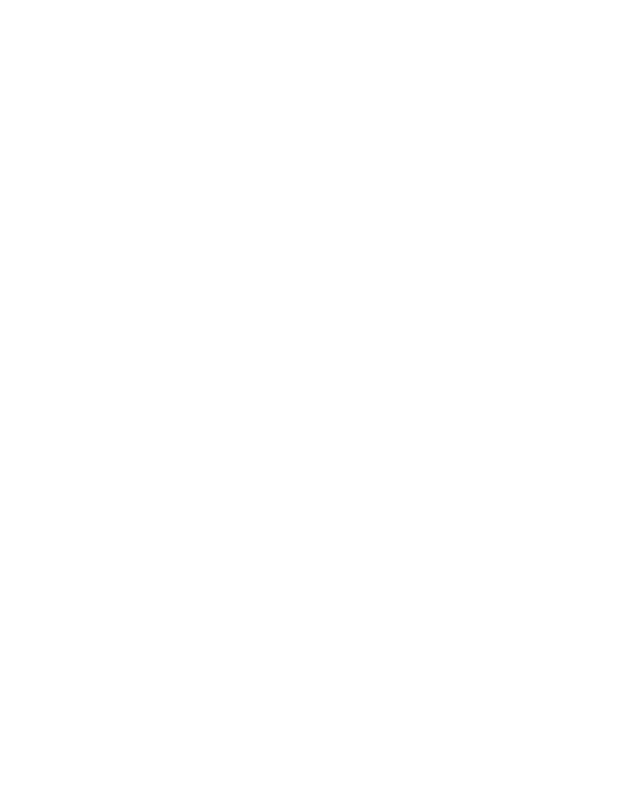
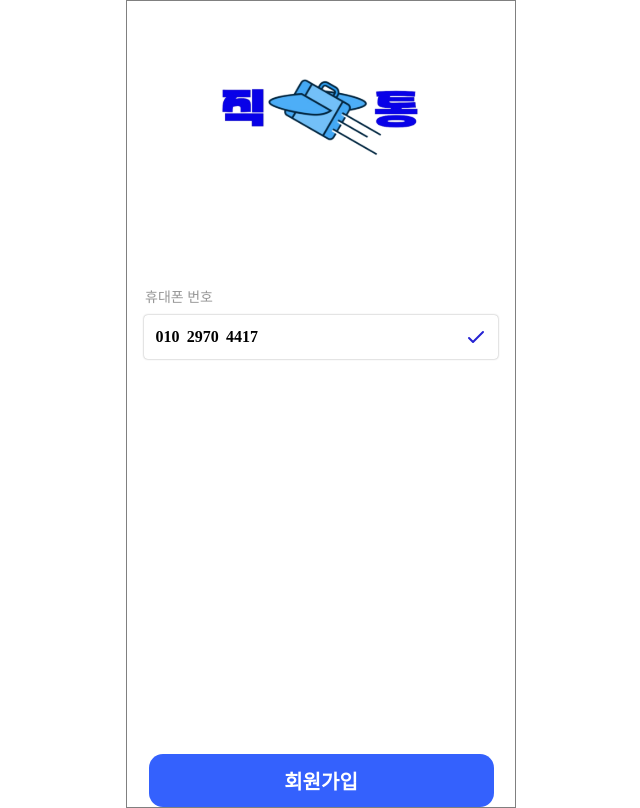
Before and after one commit to sejong-capstone-zigtong/zigtong-frontend, a React (Create React App) app: page /signup/phoneCertifyConfirm in a window 1280 px wide. Before the commit this address had no page. Shown: the whole page, without its empty margins (319-959 px from the left). Built offline with nearby package versions, Linux system fonts and the light colour scheme.

Commit message:
[feat] 휴대폰 인증 성공 시 페이지 UI 구현 완료

```diff
--- a/src/Router.jsx
+++ b/src/Router.jsx
@@ -4,6 +4,8 @@
 import Landing from "./pages/Landing";
 import Login from "./pages/Login";
 import PhoneCertify from "./pages/PhoneCertify";
+import PhoneCertifyConfirm from "./pages/PhoneCertifyConfirm";
+import Terms from "./pages/Terms";
 
 const Router = () => {
   return (
@@ -12,7 +14,9 @@
         <Route path="/" element={<Outer />}>
           <Route path="" element={<Landing />} />
           <Route path="/login" element={<Login />} />
-          <Route path="/phoneCertify" element={<PhoneCertify />} />
+          <Route path="/signup/phoneCertify" element={<PhoneCertify />} />
+          <Route path="/signup/phoneCertifyConfirm" element={<PhoneCertifyConfirm />} />
+          <Route path="/signup/terms" element={<Terms />} />
         </Route>
       </Routes>
     </BrowserRouter>
--- a/src/pages/Login.jsx
+++ b/src/pages/Login.jsx
@@ -15,7 +15,7 @@
   };
 
   const onClickSignUp = () => {
-    navigate("/phoneCertify");
+    navigate("/signup/phoneCertify");
   };
 
   return (
--- a/src/pages/PhoneCertify.jsx
+++ b/src/pages/PhoneCertify.jsx
@@ -1,4 +1,3 @@
-/* eslint-disable no-unused-vars */
 import React from "react";
 import styled from "styled-components";
 import { useNavigate } from "react-router-dom";
--- /dev/null
+++ b/src/pages/PhoneCertifyConfirm.jsx
@@ -0,0 +1,104 @@
+import React from "react";
+import styled from "styled-components";
+import { useNavigate } from "react-router-dom";
+import icon from "../assets/sign/Icon.svg";
+import check from "../assets/sign/Check.svg";
+
+const PhoneCertifyConfirm = () => {
+  const navigate = useNavigate();
+
+  const onClickIcon = () => {
+    navigate("/");
+  };
+
+  return (
+    <PhoneCertifyConfirmTotalComponent>
+      <IconComponent onClick={onClickIcon} src={icon} alt="icon" />
+      <PhoneLabel>휴대폰 번호</PhoneLabel>
+      <PhoneTotalComponent>
+        <PhoneComponent>
+          <PhoneTextFirst>010</PhoneTextFirst>
+          <PhoneTextOther>2970</PhoneTextOther>
+          <PhoneTextOther>4417</PhoneTextOther>
+          <PhoneCheckImg src={check} alt="V" />
+        </PhoneComponent>
+      </PhoneTotalComponent>
+      <SignUpBtn>회원가입</SignUpBtn>
+    </PhoneCertifyConfirmTotalComponent>
+  );
+};
+
+export default PhoneCertifyConfirm;
+
+const PhoneCertifyConfirmTotalComponent = styled.div`
+  width: 100%;
+  height: 100%;
+  display: flex;
+  flex-direction: column;
+  align-items: center;
+  background-color: #fff;
+`;
+
+const IconComponent = styled.img`
+  margin: 72px 0px 0px 0px;
+  width: 211px;
+  height: 85px;
+  cursor: pointer;
+`;
+
+const PhoneLabel = styled.div`
+  font-family: "Pretendard Variable";
+  margin: 128px 0px 0px 18px;
+  color: #979797;
+  align-self: flex-start;
+  font-size: 14px;
+`;
+
+const PhoneTotalComponent = styled.div`
+  margin: 9px 0px 0px 0px;
+  position: relative;
+  display: flex;
+  align-items: center;
+  font-weight: 600;
+`;
+
+const PhoneComponent = styled.div`
+  display: flex;
+  align-items: center;
+  width: 354px;
+  height: 44px;
+  border-radius: 4px;
+  background: #fff;
+  box-shadow: 0px 0px 2px 0px rgba(0, 0, 0, 0.4);
+`;
+
+const PhoneTextFirst = styled.div`
+  font-family: "Pretendard Variable";
+  color: #000;
+  margin: 0px 0px 0px 11.48px;
+`;
+
+const PhoneTextOther = styled(PhoneTextFirst)`
+  margin: 0px 0px 0px 7.22px;
+`;
+
+const PhoneCheckImg = styled.img`
+  position: absolute;
+  right: 10px;
+  width: 24px;
+  height: 24px;
+`;
+
+const SignUpBtn = styled.button`
+  font-family: "Pretendard";
+  margin: 395px 0px 0px 0px;
+  width: 345px;
+  height: 53px;
+  border: none;
+  border-radius: 14px;
+  background-color: #3461fd;
+  color: #fff;
+  font-size: 20px;
+  font-weight: 600;
+  cursor: pointer;
+`;
```
Also changed, not shown: src/assets/sign/Check.svg (added), 1 other file (tests, documents, lock files or other folders).
